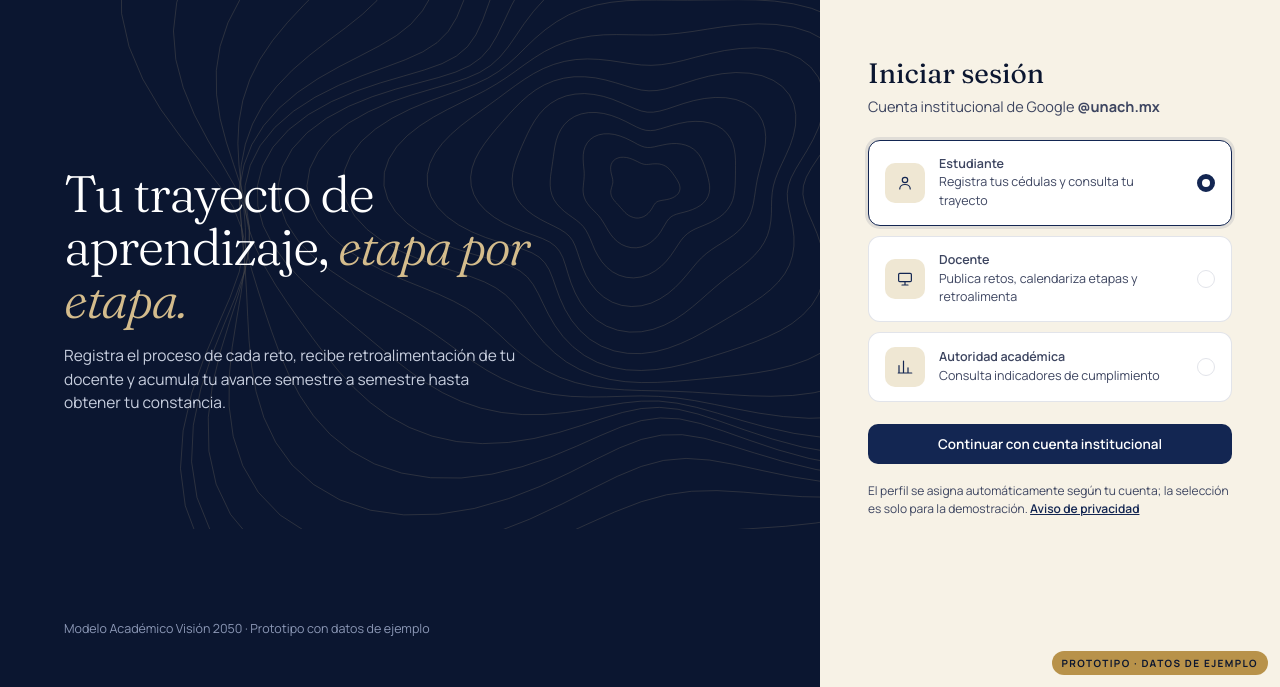
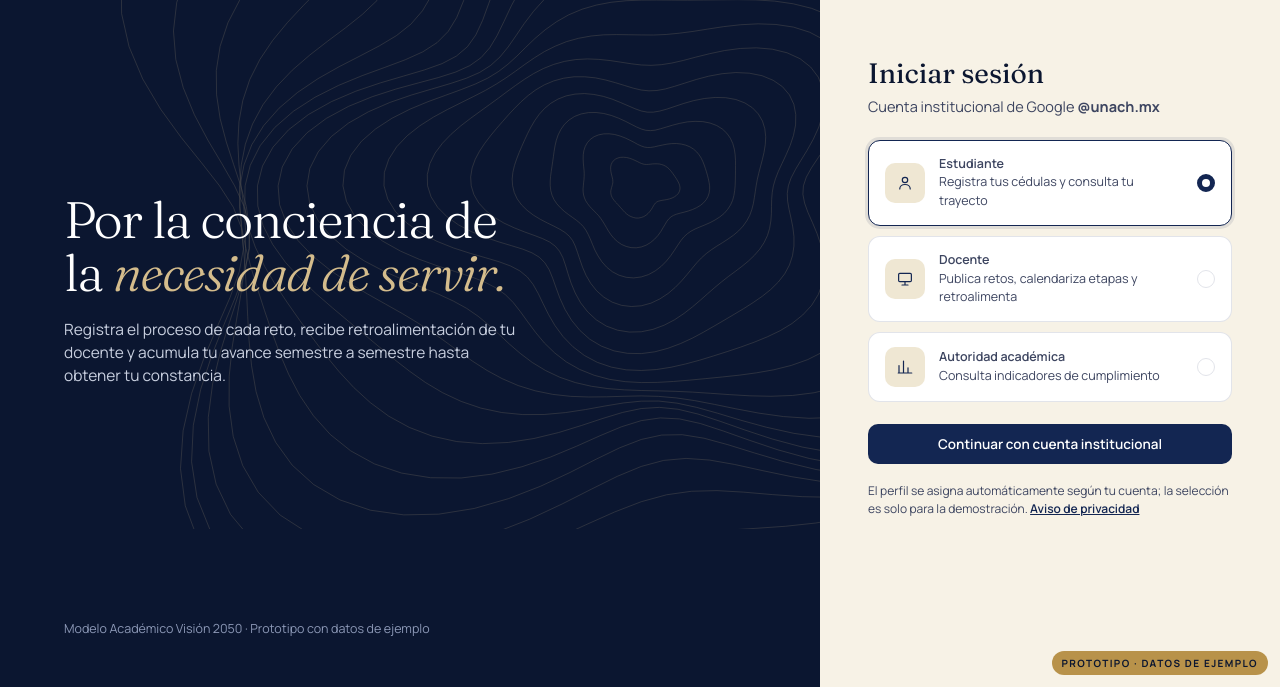
Before and after one commit to fanttazzma/agencia-cognitiva-unach, a plain HTML site: page prototipo/plataforma.html in a window 1280 px wide. Shown: the part 113-800 px from the top of the page. Drawn offline with Linux system fonts and the light colour scheme.

Commit message:
Usa el lema de la UNACH en la pantalla de acceso de la plataforma

```diff
--- a/prototipo/plataforma.html
+++ b/prototipo/plataforma.html
@@ -23,7 +23,7 @@
     <svg class="topo" data-topo="620,420,18,2.1" viewBox="0 0 1000 800" preserveAspectRatio="xMidYMid slice" aria-hidden="true"></svg>
     <a class="brand" href="index.html"><img src="assets/img/unach-logo-light-sm.png" alt="Escudo UNACH" width="48" height="43"><span><b>Agencia Cognitiva</b><small>Benemérita UNACH</small></span></a>
     <div>
-      <h1>Tu trayecto de aprendizaje, <em>etapa por etapa.</em></h1>
+      <h1>Por la conciencia de la <em>necesidad de servir.</em></h1>
       <p>Registra el proceso de cada reto, recibe retroalimentación de tu docente y acumula tu avance semestre a semestre hasta obtener tu constancia.</p>
     </div>
     <p class="foot">Modelo Académico Visión 2050 · Prototipo con datos de ejemplo</p>
```
